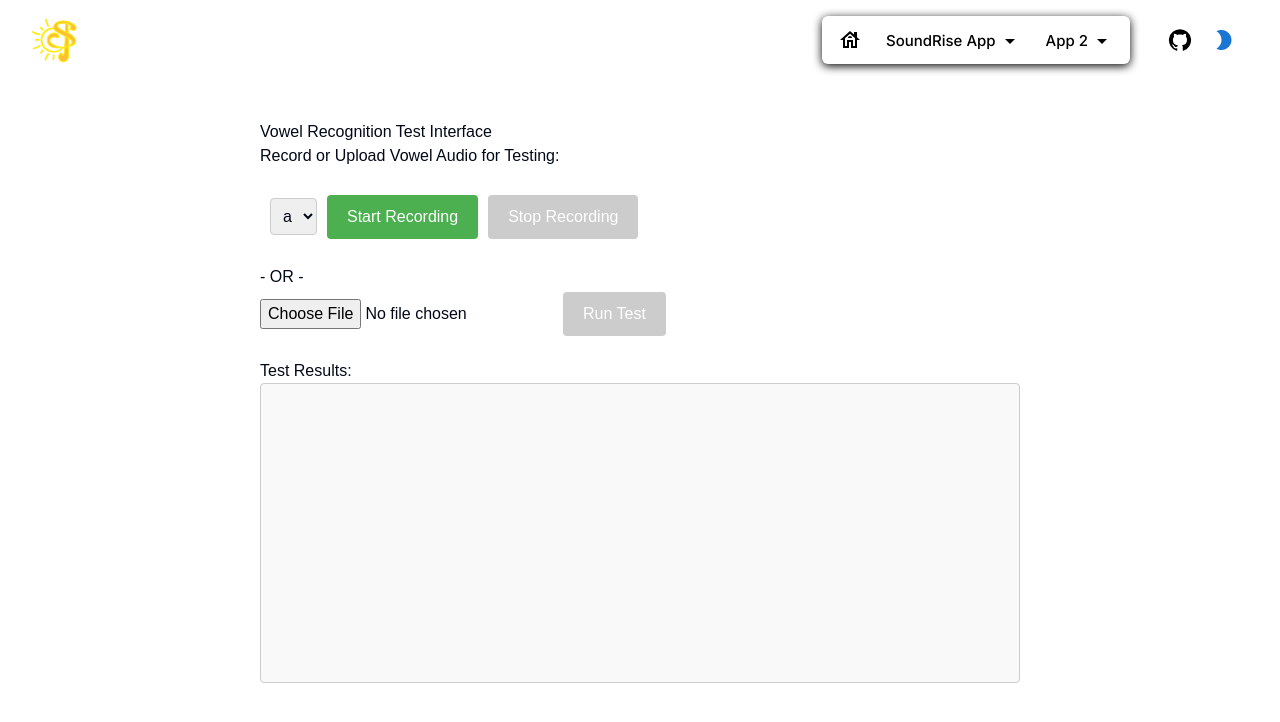
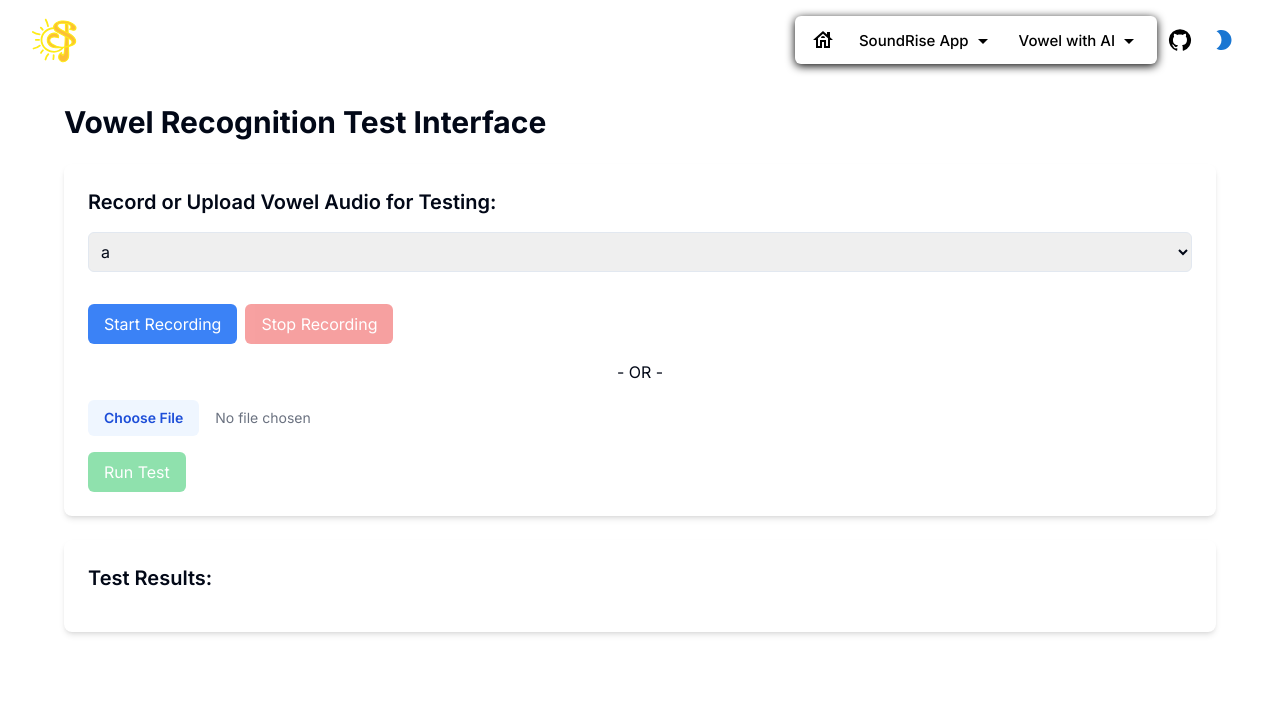
Before and after one commit to schwa1997/thesis-soundRise, a Next.js app: page /soundRise2/play in a window 1280 px wide. Shown: the top 722 px of the page. Built offline with nearby package versions, Linux system fonts and the light colour scheme.

Commit message:
update the interface

```diff
--- a/src/app/page.tsx
+++ b/src/app/page.tsx
@@ -12,18 +12,18 @@ export default function Home() {
           description={
             "sunrise is an app for kids who have disablity for listing to practice speaking with the function to visualise the volumn"
           }
-          keywords={["kids", "volumn"]}
+          keywords={["Vowel recognition", "Formants"]}
           link={"./soundRise"}
         />
         <FlipCard
-          title={"app2"}
+          title={"Train with AI"}
           playLink={"./soundRise2/play"}
           imgUrl={"/app2.png"}
           link={"./soundRise2"}
           description={
-            "this app is for singing practice. Singers can visualize the pitch by the animation. so with this app, singers can practice the singing better "
+            "This app uses the CNN model to recognize the vowel sound."
           }
-          keywords={["students", "music"]}
+          keywords={["CNN", "Vowel recognition"]}
         />
       </main>
       <Footer />
--- a/src/app/soundRise2/play/VowelRecognition.module.css
+++ /dev/null
@@ -1,61 +0,0 @@
-.container {
-  font-family: Arial, sans-serif;
-  max-width: 800px;
-  margin: 20px auto;
-  padding: 20px;
-}
-
-.inputContainer {
-  margin-bottom: 20px;
-}
-
-.recordingControls {
-  margin: 20px 0;
-}
-
-.button {
-  padding: 10px 20px;
-  background-color: #4caf50;
-  color: white;
-  border: none;
-  border-radius: 4px;
-  cursor: pointer;
-  transition: background-color 0.3s;
-  margin-right: 10px;
-}
-
-.button:hover {
-  background-color: #45a049;
-}
-
-.button:disabled {
-  background-color: #cccccc;
-  cursor: not-allowed;
-}
-
-.audio {
-  display: block;
-  margin: 10px 0;
-}
-
-.fileInput {
-  margin: 10px 0;
-}
-
-.resultContainer {
-  margin-top: 20px;
-}
-
-.result {
-  padding: 10px;
-  border: 1px solid #ccc;
-  min-height: 300px;
-  background-color: #f9f9f9;
-  border-radius: 4px;
-}
-.select {
-  padding: 8px;
-  margin: 10px;
-  border-radius: 4px;
-  border: 1px solid #ccc;
-}
--- a/src/app/soundRise2/play/page.tsx
+++ b/src/app/soundRise2/play/page.tsx
@@ -1,7 +1,6 @@
 "use client";
 
 import React, { useState, useRef } from "react";
-import styles from "./VowelRecognition.module.css";
 
 export default function VowelRecognitionPage() {
   const [isRecording, setIsRecording] = useState(false);
@@ -107,17 +106,21 @@ export default function VowelRecognitionPage() {
   };
 
   return (
-    <div className={styles.container}>
-      <h1>Vowel Recognition Test Interface</h1>
+    <div className="container mx-auto p-6">
+      <h1 className="text-3xl font-bold mb-6">
+        Vowel Recognition Test Interface
+      </h1>
 
-      <div className={styles.inputContainer}>
-        <h3>Record or Upload Vowel Audio for Testing:</h3>
+      <div className="bg-white p-6 rounded-lg shadow-md mb-6">
+        <h3 className="text-xl font-semibold mb-4">
+          Record or Upload Vowel Audio for Testing:
+        </h3>
 
-        <div className={styles.recordingControls}>
+        <div className="space-y-4">
           <select
             value={selectedVowel}
             onChange={(e) => setSelectedVowel(e.target.value)}
-            className={styles.select}
+            className="block w-full p-2 border rounded-md mb-4"
           >
             <option value="a">a</option>
             <option value="e">e</option>
@@ -129,47 +132,49 @@ export default function VowelRecognitionPage() {
           <button
             onClick={startRecording}
             disabled={isRecording}
-            className={styles.button}
+            className="bg-blue-500 text-white px-4 py-2 rounded-md mr-2 disabled:opacity-50 disabled:cursor-not-allowed hover:bg-blue-600"
           >
             Start Recording
           </button>
           <button
             onClick={stopRecording}
             disabled={!isRecording}
-            className={styles.button}
+            className="bg-red-500 text-white px-4 py-2 rounded-md disabled:opacity-50 disabled:cursor-not-allowed hover:bg-red-600"
           >
             Stop Recording
           </button>
           {audioUrl && (
-            <audio controls src={audioUrl} className={styles.audio} />
+            <audio controls src={audioUrl} className="w-full mt-4" />
           )}
         </div>
 
-        <p>- OR -</p>
+        <p className="text-center my-4">- OR -</p>
 
         <input
           type="file"
           accept="audio/*"
           onChange={handleFileUpload}
-          className={styles.fileInput}
+          className="block w-full text-sm text-gray-500 file:mr-4 file:py-2 file:px-4 file:rounded-md file:border-0 file:text-sm file:font-semibold file:bg-blue-50 file:text-blue-700 hover:file:bg-blue-100"
         />
 
         <button
           onClick={runTest}
           disabled={!audioUrl || isProcessing}
-          className={styles.button}
+          className="mt-4 bg-green-500 text-white px-4 py-2 rounded-md disabled:opacity-50 disabled:cursor-not-allowed hover:bg-green-600"
         >
           Run Test
         </button>
       </div>
 
-      <div className={styles.resultContainer}>
-        <h3>Test Results:</h3>
-        <div className={styles.result}>
-          {isProcessing && <p>Processing... Please wait...</p>}
+      <div className="bg-white p-6 rounded-lg shadow-md">
+        <h3 className="text-xl font-semibold mb-4">Test Results:</h3>
+        <div className="space-y-4">
+          {isProcessing && (
+            <p className="text-gray-600">Processing... Please wait...</p>
+          )}
           {testResult && !testResult.error && (
             <div>
-              <div className="result-item">
+              <div className="space-y-2">
                 <p>
                   <strong>Prediction:</strong> Class {testResult.prediction}{" "}
                   (Vowel: {testResult.predictedVowel})
@@ -177,7 +182,11 @@ export default function VowelRecognitionPage() {
                 <p>
                   <strong>Actual Vowel:</strong> {testResult.actualVowel}
                 </p>
-                <p style={{ color: testResult.isCorrect ? "green" : "red" }}>
+                <p
+                  className={
+                    testResult.isCorrect ? "text-green-600" : "text-red-600"
+                  }
+                >
                   <strong>Status:</strong> Prediction is{" "}
                   {testResult.isCorrect ? "correct" : "incorrect"}
                 </p>
@@ -187,18 +196,22 @@ export default function VowelRecognitionPage() {
                 </p>
               </div>
 
-              <h4>Prediction Probabilities for All Classes:</h4>
+              <h4 className="font-semibold mt-6 mb-4">
+                Prediction Probabilities for All Classes:
+              </h4>
               {Object.entries(testResult.allProbabilities)
                 .sort(([, a], [, b]) => b - a)
                 .map(([vowel, prob]) => {
                   const percentage = (prob * 100).toFixed(2);
                   return (
-                    <div key={vowel} className={styles.probabilityBar}>
-                      <div
-                        className={styles.probabilityValue}
-                        style={{ width: `${percentage}%` }}
-                      >
-                        {vowel}: {percentage}%
+                    <div key={vowel} className="mb-2">
+                      <div className="w-full bg-gray-200 rounded-full h-4">
+                        <div
+                          className="bg-blue-600 h-4 rounded-full text-xs text-white px-2 flex items-center"
+                          style={{ width: `${percentage}%` }}
+                        >
+                          {vowel}: {percentage}%
+                        </div>
                       </div>
                     </div>
                   );
@@ -206,7 +219,7 @@ export default function VowelRecognitionPage() {
             </div>
           )}
           {testResult?.error && (
-            <p style={{ color: "red" }}>Error: {testResult.error}</p>
+            <p className="text-red-600">Error: {testResult.error}</p>
           )}
         </div>
       </div>
--- a/src/components/layout/Header/navimenu.tsx
+++ b/src/components/layout/Header/navimenu.tsx
@@ -65,7 +65,7 @@ const NavigationMenuDemo = () => {
 
         <NavigationMenu.Item>
           <NavigationMenu.Trigger className="hover:bg-themedOrange/30 focus:shadow-violet7 group flex select-none items-center justify-between gap-[2px] rounded-[4px] px-3 py-2 text-[15px] font-medium leading-none outline-none">
-            App 2
+            Vowel with AI
             <ArrowDropDown
               className="text-violet10 relative top-[1px] transition-transform duration-[250] ease-in group-data-[state=open]:-rotate-180"
               aria-hidden
@@ -88,18 +88,21 @@ const NavigationMenuDemo = () => {
                       height={300}
                     />
                     <div className="mt-4 mb-[7px] text-[18px] font-medium leading-[1.2] ">
-                      App 2
+                      Vowel with AI
                     </div>
                     <p className="text-mauve4 text-[14px] leading-[1.3]">
-                      App 2 introdcution
+                      This app uses the CNN model to recognize the vowel sound.
                     </p>
                   </a>
                 </NavigationMenu.Link>
               </li>
 
+              <ListItem href="/soundRise2/play" title="Play">
+                Click here to play.
+              </ListItem>
               <ListItem href="/soundRise2/about" title="Documentation" />
               <ListItem href="/soundRise2/about" title="About Page">
-                content.
+                This app uses the CNN model to recognize the vowel sound.
               </ListItem>
             </ul>
           </NavigationMenu.Content>
```
Also changed, not shown: src/app/soundRise2/about/page.tsx (+0 -136 lines).
